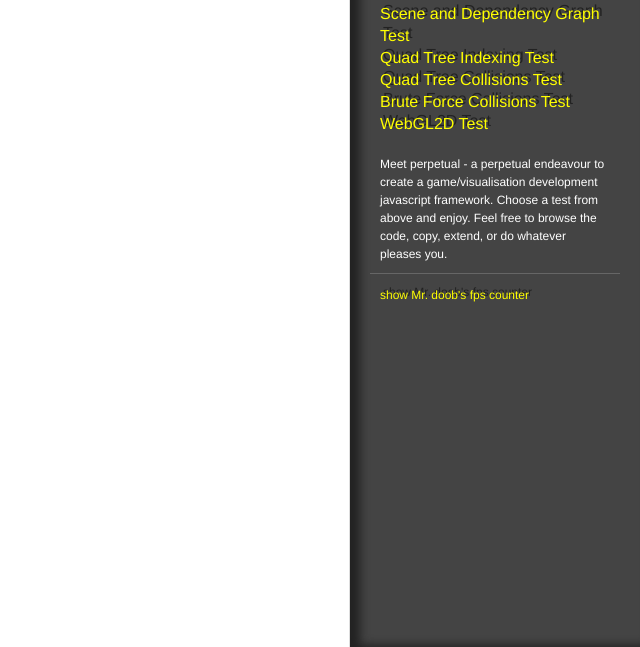
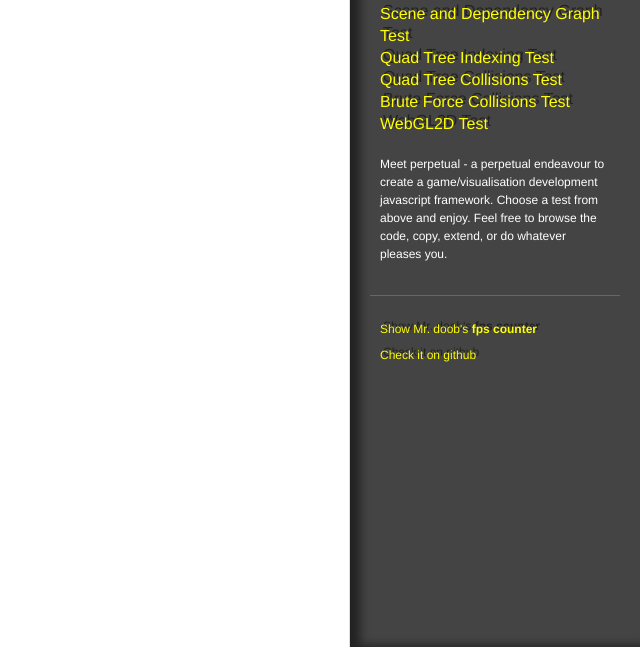
Before and after one commit to tomasztunik/Perpetual, a plain HTML site: page index.html in a window 1280 px wide. Shown: the part 153-800 px from the top of the page, without its empty margins (640-1280 px from the left). Drawn offline with Linux system fonts and the light colour scheme; a web font is replaced by a local one.

Commit message:
git url added

```diff
--- a/index.html
+++ b/index.html
@@ -74,8 +74,15 @@
                 var stats = document.createElement('a');
                 stats.id = "stats";
                 stats.onclick = function(){var script=document.createElement('script');script.type='text/javascript';script.src='http://github.com/mrdoob/stats.js/raw/master/build/Stats.js';document.body.appendChild(script);script=document.createElement('script');script.innerHTML='var interval=setInterval(function(){if(typeof Stats==\'function\'){clearInterval(interval);var stats=new Stats();stats.domElement.style.position=\'fixed\';stats.domElement.style.left=\'0px\';stats.domElement.style.top=\'0px\';document.body.appendChild(stats.domElement);setInterval(function(){stats.update();},1000/60);}},100);';document.body.appendChild(script);};
-                stats.innerHTML = "show Mr. doob's fps counter";
+                stats.innerHTML = "Show Mr. doob's <strong>fps counter</strong>";
                 ct.appendChild(stats);
+
+                var github = document.createElement('a');
+                github.id = "github_url";
+                github.href = "https://github.com/i-eat-brainz/Perpetual";
+                github.target = "_blank";
+                github.innerHTML = "Check it on github";
+                ct.appendChild(github);
 
                 document.body.appendChild(ct);
 
--- a/static/css/style.css
+++ b/static/css/style.css
@@ -12,14 +12,16 @@ canvas { display: block; }
     overflow: auto;
 }
 #test-cases { padding: 10px; }
-a { cursor: pointer; color: #ff0; }
+a { cursor: pointer; color: #ff0; text-decoration: none; }
 a:hover { color: #ff00ff; }
+
 #test-cases small { letter-spacing: 1px; font-size: 9px; }
 
 #test-desc {  font-size: 12px; line-height: 18px; padding: 10px;font-family: Helvetica, Arial; }
 
 #logo { font: 48px/62px 'Terminal Dosis Light', Helvetica, sans-serif; letter-spacing: -.5px; padding: 10px; }
 
-a#stats { font-size: 12px; padding: 10px; border-top: 1px solid #666; display: block; }
+a#stats, a#github_url { font-size: 12px; padding: 2px 10px; display: block; }
+a#stats { padding-top: 22px; margin-top: 22px; border-top: 1px solid #666; }
 
 #content h1, #content a { text-shadow: 3px -3px 0px #222;}
```
Also changed, not shown: 1 other file.
